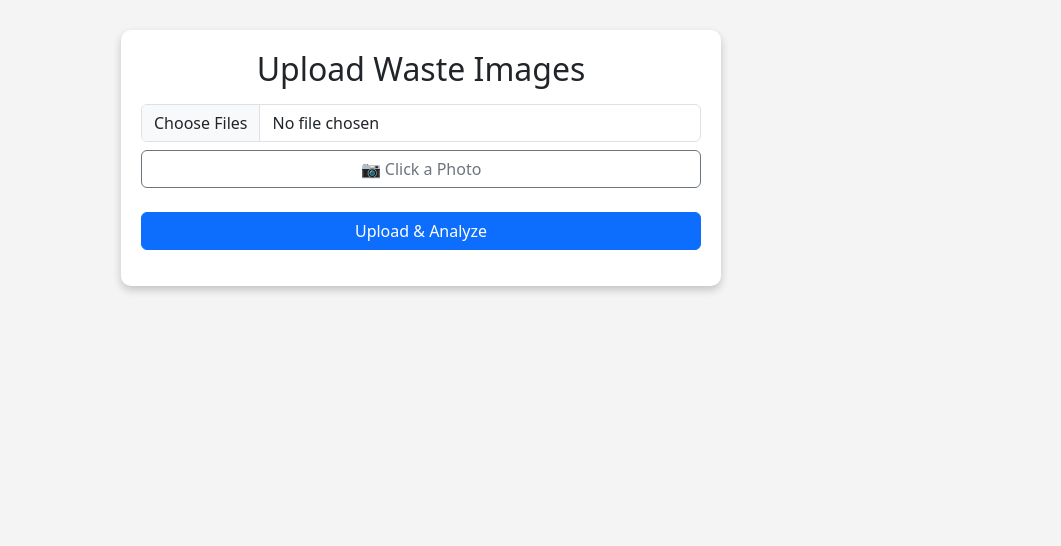
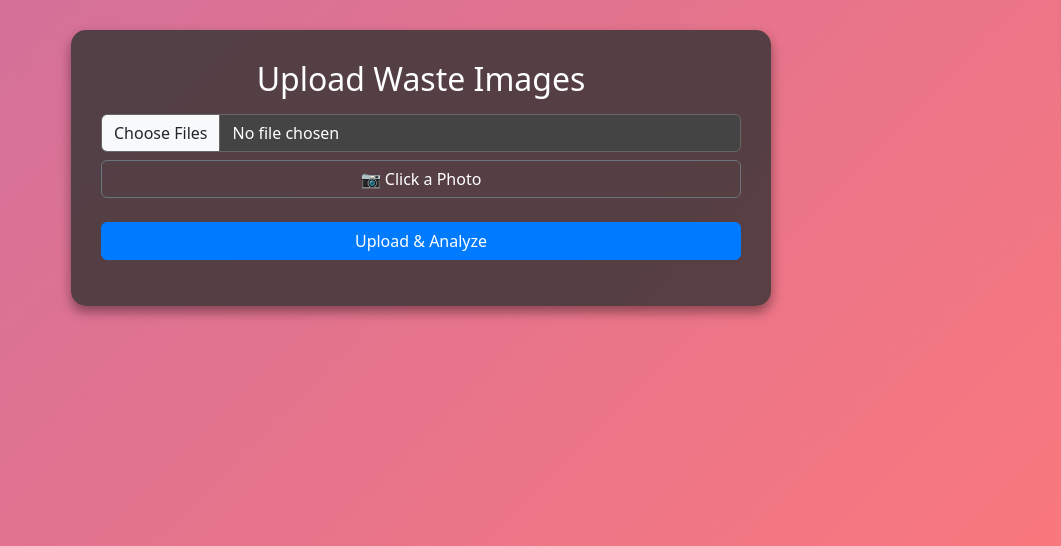
Before and after one commit to 0001Moksh/HaritAi, a Flask app: page / in a window 1280 px wide. Shown: the top 546 px of the page, without its empty margins (219-1280 px from the left). Run offline with Flask 3, Linux system fonts and the light colour scheme; some libraries are stand-ins or nearby versions.

Commit message:
key added

```diff
--- a/app.py
+++ b/app.py
@@ -12,7 +12,7 @@ app = Flask(__name__)
 
 config = dotenv_values(".env")
 key=config.get('gemini_key')
-
+key = "AIzaSyDBiMuUtYvPI2WuDqF1NqdOgd8EtRr72So"
 # Upload folder
 UPLOAD_FOLDER = 'uploads/'
 os.makedirs(UPLOAD_FOLDER, exist_ok=True)
--- a/templates/index.html
+++ b/templates/index.html
@@ -8,53 +8,197 @@
     <script src="https://cdn.jsdelivr.net/npm/bootstrap@5.3.0/dist/js/bootstrap.bundle.min.js"></script>
     <style>
         body {
-            background-color: #f4f4f4;
+            /* Gradient background */
+            background: linear-gradient(135deg, #6c5ce7, #ff7979); /* Purple to Pink */
+            background-size: 400% 400%;
+            animation: gradientAnimation 15s ease infinite;
+            color: #eee;
             text-align: center;
             padding-top: 30px;
+            transition: background-color 0.3s ease;
+            overflow-x: hidden; /* Prevent horizontal scrollbar */
         }
+
+        @keyframes gradientAnimation {
+            0% {
+                background-position: 0% 50%;
+            }
+            50% {
+                background-position: 100% 50%;
+            }
+            100% {
+                background-position: 0% 50%;
+            }
+        }
+
         .container {
-            background: white;
-            padding: 20px;
-            border-radius: 10px;
-            box-shadow: 0 4px 8px rgba(0, 0, 0, 0.2);
-            max-width: 600px;
+            background: rgba(51, 51, 51, 0.8); /* Darker container with transparency */
+            padding: 30px;
+            border-radius: 15px;
+            box-shadow: 0 6px 12px rgba(0, 0, 0, 0.4);
+            max-width: 700px;
+            transition: background 0.3s ease, box-shadow 0.3s ease;
         }
+
+        .container:hover {
+            background: rgba(68, 68, 68, 0.9); /* Slightly lighter on hover with transparency */
+            box-shadow: 0 8px 16px rgba(0, 0, 0, 0.5);
+        }
+
+        h2 {
+            color: #fff;
+            margin-bottom: 20px;
+        }
+
         .image-list {
             display: flex;
             flex-wrap: wrap;
             justify-content: center;
+            gap: 10px;
         }
+
         .image-item {
             position: relative;
             margin: 5px;
             text-align: center;
+            overflow: hidden;
+            border-radius: 10px;
+            box-shadow: 0 2px 4px rgba(0, 0, 0, 0.3);
+            transition: transform 0.3s ease, box-shadow 0.3s ease;
         }
+
+        .image-item:hover {
+            transform: scale(1.05);
+            box-shadow: 0 4px 8px rgba(0, 0, 0, 0.4);
+        }
+
         .image-item img {
-            height: 100px;
-            border-radius: 5px;
+            height: 120px;
+            width: 120px;
+            border-radius: 10px;
             object-fit: cover;
+            transition: opacity 0.3s ease;
         }
+
+        .image-item img:hover {
+            opacity: 0.9;
+        }
+
         .delete-btn {
             position: absolute;
             top: 5px;
             right: 5px;
-            background: red;
+            background: rgba(255, 0, 0, 0.9);
             color: white;
             border: none;
             border-radius: 50%;
             cursor: pointer;
-            width: 20px;
-            height: 20px;
-            font-size: 14px;
-            line-height: 16px;
+            width: 28px;
+            height: 28px;
+            font-size: 18px;
+            display: flex;
+            align-items: center;
+            justify-content: center;
+            opacity: 0;
+            transition: opacity 0.3s ease, transform 0.2s ease;
         }
+
+        .image-item:hover .delete-btn {
+            opacity: 1;
+        }
+
+        .delete-btn:hover {
+            background: rgba(255, 0, 0, 1);
+            transform: scale(1.1);
+        }
+
         .loading {
             display: none;
             font-size: 14px;
-            color: gray;
+            color: #aaa;
+            margin-top: 5px;
         }
+
         #predict-btn, #generate-btn {
             display: none;
+            margin-top: 15px;
+            transition: background-color 0.3s ease;
+        }
+
+        #predict-btn:hover, #generate-btn:hover {
+            background-color: #28a745;
+        }
+
+        .btn-outline-secondary {
+            color: #fff;
+            border-color: #6c757d;
+        }
+
+        .btn-outline-secondary:hover {
+            background-color: #6c757d;
+            border-color: #6c757d;
+        }
+
+        .btn-primary {
+            background-color: #007bff;
+            border-color: #007bff;
+        }
+
+        .btn-primary:hover {
+            background-color: #0069d9;
+            border-color: #0062cc;
+        }
+
+        .btn-success {
+            background-color: #28a745;
+            border-color: #28a745;
+        }
+
+        .btn-success:hover {
+            background-color: #218838;
+            border-color: #1e7e34;
+        }
+
+        .btn-warning {
+            background-color: #ffc107;
+            border-color: #ffc107;
+            color: #212529;
+        }
+
+        .btn-warning:hover {
+            background-color: #e0a800;
+            border-color: #d39e00;
+        }
+
+        #generated-image-container {
+            margin-top: 20px;
+            transition: opacity 0.3s ease;
+        }
+
+        #generated-image-container img {
+            max-width: 100%;
+            height: auto;
+            border-radius: 10px;
+            box-shadow: 0 4px 8px rgba(0, 0, 0, 0.4);
+        }
+
+        #product-result {
+            color: #fff;
+            font-size: 18px;
+            margin-top: 20px;
+        }
+
+        .form-control {
+            background-color: #444;
+            color: #fff;
+            border: 1px solid #666;
+        }
+
+        .form-control:focus {
+            background-color: #555;
+            color: #fff;
+            border-color: #888;
+            box-shadow: 0 0 0 0.25rem rgba(136, 136, 136, 0.25);
         }
     </style>
 </head>
```
Also changed, not shown: static/gemini-native-image.png. Lines whose indentation alone changed are shown as unchanged.
